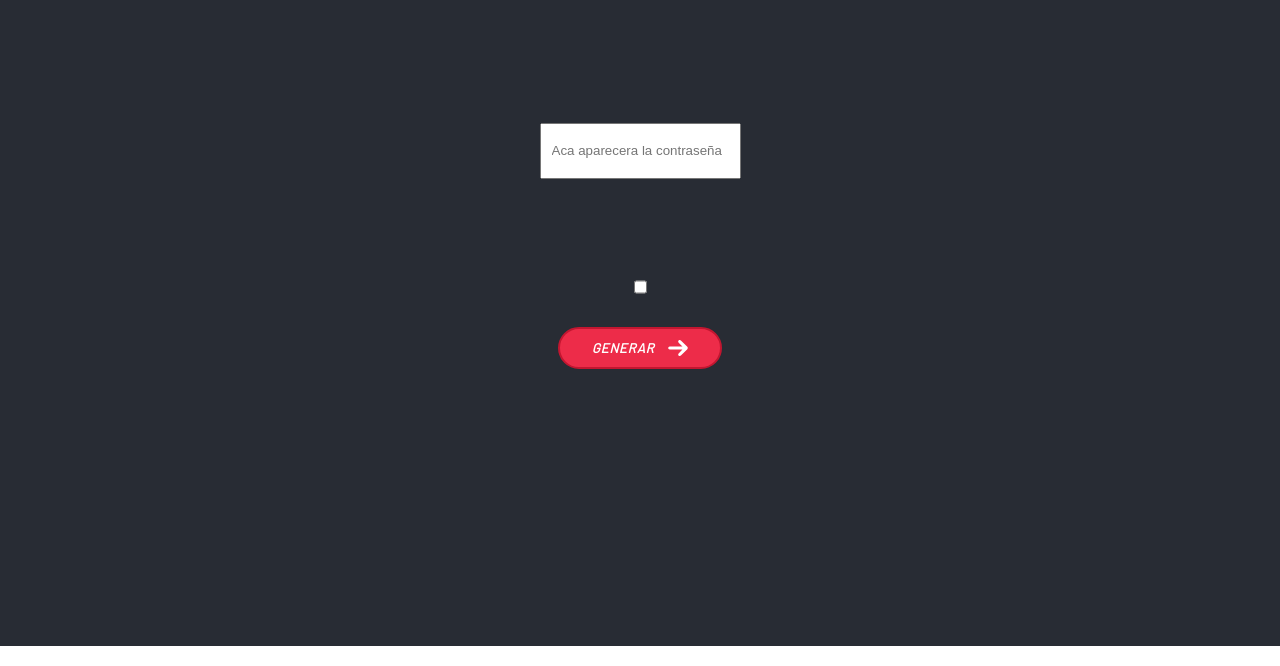
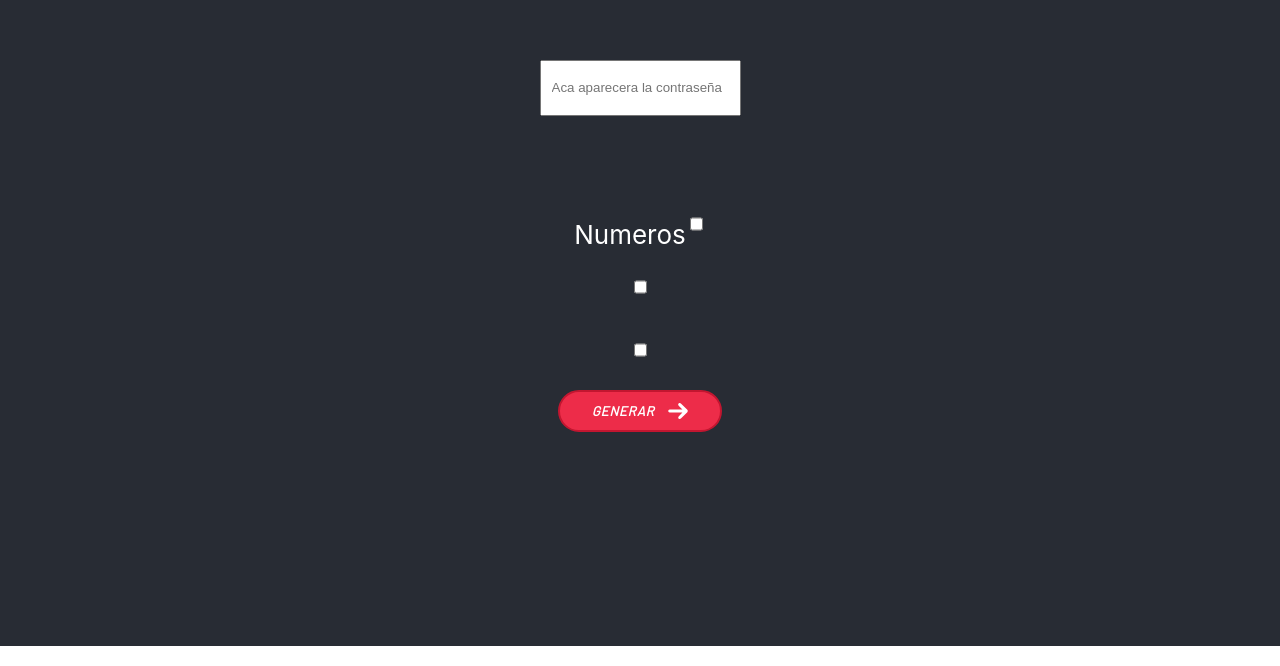
Before and after one commit to volatil/passtrong, a React (Create React App) app: page / in a window 1280 px wide. Shown: the part 154-820 px from the top of the page. Built offline with nearby package versions, Linux system fonts and the light colour scheme.

Commit message:
nada nuevo

```diff
--- a/src/App.js
+++ b/src/App.js
@@ -1,4 +1,3 @@
-// import { useEffect, useState } from "react";
 import { useState } from "react";
 import $ from "jquery";
 
@@ -19,7 +18,7 @@ function App() {
 
 	const generarClaveIF = (parametro) => {
 		setElvalue(parametro.target.value);
-		const cantidad = elvalue.length;
+		const cantidad = String(elvalue).length;
 		if ( elvalue ) {
 			console.log(`SI existe -> ${cantidad}`);
 		} else {
@@ -43,18 +42,18 @@ function App() {
 		const pizza = $(".algo").is(":checked");
 		console.log(pizza);
 	};
-	/*
-	useEffect(() => {
-		generarClave();
-	}, [generarClave]);
-	*/
 
 	return (
 		<div className="App">
 			<header className="App-header">
 				<input type="text" onChange={generarClaveIF} placeholder="Aca aparecera la contraseña" />
 				<h2>{elvalue}</h2>
-				<input className="algo" type="checkbox" />
+				<label htmlFor="num">
+					Numeros
+					<input id="num" className="num" type="checkbox" />
+				</label>
+				<input className="char" type="checkbox" />
+				<input className="caps" type="checkbox" />
 				<Button texto="Generar" onClick={test} isotipo />
 			</header>
 		</div>
```
